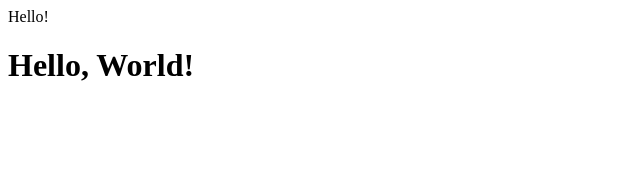
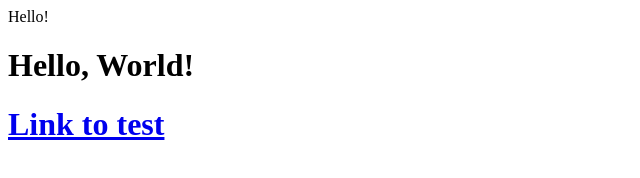
Before and after one commit to dezintegro/dezintegro.github.io, a plain HTML site: page index.html in a window 1280 px wide. Shown: the whole page, without its empty margins (0-640 px from the left). Drawn offline with Linux system fonts and the light colour scheme.

Commit message:
link in index

```diff
--- a/index.html
+++ b/index.html
@@ -1 +1 @@
-<head>Hello!</head><body><h1>Hello, World!<h1><a href = test.html></body>
+<head>Hello!</head><body><h1>Hello, World!<h1><a href = test.html>Link to test</a></body>
```
